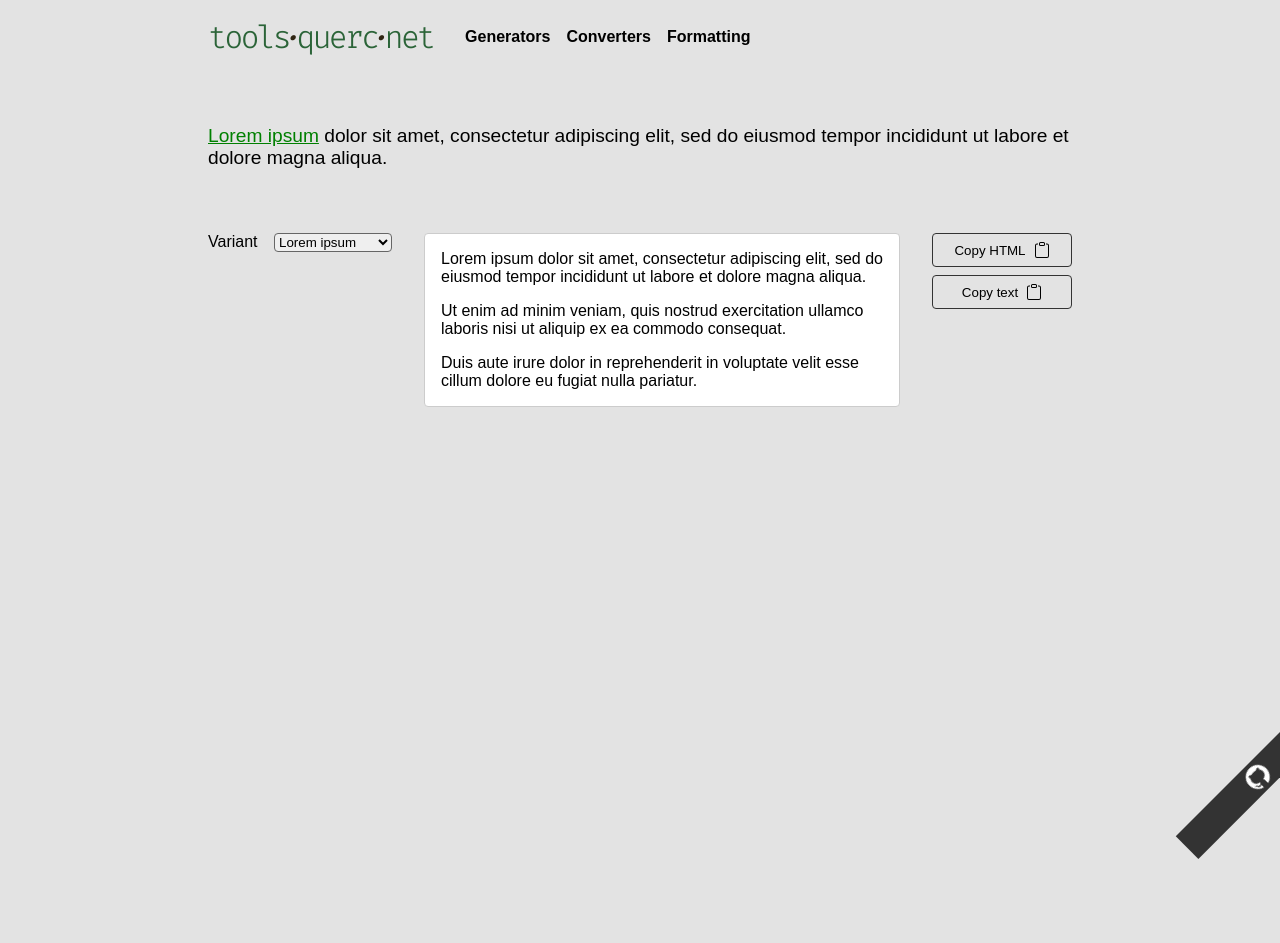
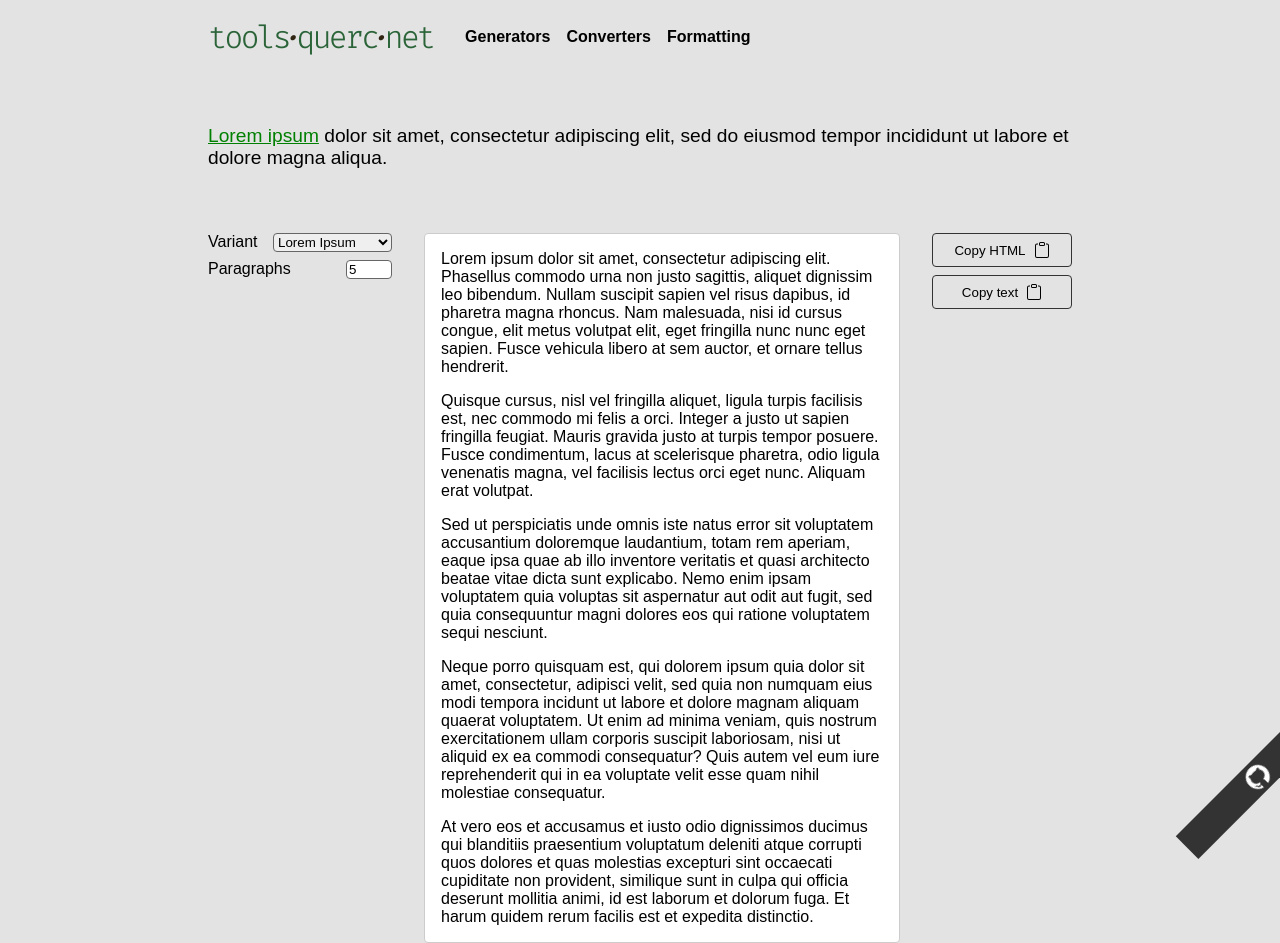
Before and after one commit to lindsayevans/tools.querc.net, a React (Vite) app: page /lorem-ipsum-generator in a window 1280 px wide. Before the commit the page ends 800 px from the top, so only its background shows below. Built offline with nearby package versions, Linux system fonts and the light colour scheme.

Commit message:
feat(lorem-ipsum-generator): add paragraphs, get OC

```diff
--- a/src/components/tools/LoremIpsumGenerator/LOREM_IPSUM_VARIANTS.ts
+++ b/src/components/tools/LoremIpsumGenerator/LOREM_IPSUM_VARIANTS.ts
@@ -1,50 +1,50 @@
 export const LOREM_IPSUM_VARIANTS = [
   {
-    name: 'Lorem ipsum',
+    name: 'Lorem Ipsum',
     lines: [
-      `Lorem ipsum dolor sit amet, consectetur adipiscing elit, sed do eiusmod tempor incididunt ut labore et dolore magna aliqua.`,
-      `Ut enim ad minim veniam, quis nostrud exercitation ullamco laboris nisi ut aliquip ex ea commodo consequat.`,
-      `Duis aute irure dolor in reprehenderit in voluptate velit esse cillum dolore eu fugiat nulla pariatur.`,
+      `Lorem ipsum dolor sit amet, consectetur adipiscing elit. Phasellus commodo urna non justo sagittis, aliquet dignissim leo bibendum. Nullam suscipit sapien vel risus dapibus, id pharetra magna rhoncus. Nam malesuada, nisi id cursus congue, elit metus volutpat elit, eget fringilla nunc nunc eget sapien. Fusce vehicula libero at sem auctor, et ornare tellus hendrerit.`,
+      `Quisque cursus, nisl vel fringilla aliquet, ligula turpis facilisis est, nec commodo mi felis a orci. Integer a justo ut sapien fringilla feugiat. Mauris gravida justo at turpis tempor posuere. Fusce condimentum, lacus at scelerisque pharetra, odio ligula venenatis magna, vel facilisis lectus orci eget nunc. Aliquam erat volutpat.`,
+      `Sed ut perspiciatis unde omnis iste natus error sit voluptatem accusantium doloremque laudantium, totam rem aperiam, eaque ipsa quae ab illo inventore veritatis et quasi architecto beatae vitae dicta sunt explicabo. Nemo enim ipsam voluptatem quia voluptas sit aspernatur aut odit aut fugit, sed quia consequuntur magni dolores eos qui ratione voluptatem sequi nesciunt.`,
+      `Neque porro quisquam est, qui dolorem ipsum quia dolor sit amet, consectetur, adipisci velit, sed quia non numquam eius modi tempora incidunt ut labore et dolore magnam aliquam quaerat voluptatem. Ut enim ad minima veniam, quis nostrum exercitationem ullam corporis suscipit laboriosam, nisi ut aliquid ex ea commodi consequatur? Quis autem vel eum iure reprehenderit qui in ea voluptate velit esse quam nihil molestiae consequatur.`,
+      `At vero eos et accusamus et iusto odio dignissimos ducimus qui blanditiis praesentium voluptatum deleniti atque corrupti quos dolores et quas molestias excepturi sint occaecati cupiditate non provident, similique sunt in culpa qui officia deserunt mollitia animi, id est laborum et dolorum fuga. Et harum quidem rerum facilis est et expedita distinctio.`,
+      `Nam libero tempore, cum soluta nobis est eligendi optio cumque nihil impedit quo minus id quod maxime placeat facere possimus, omnis voluptas assumenda est, omnis dolor repellendus. Temporibus autem quibusdam et aut officiis debitis aut rerum necessitatibus saepe eveniet ut et voluptates repudiandae sint et molestiae non recusandae. Itaque earum rerum hic tenetur a sapiente delectus, ut aut reiciendis voluptatibus maiores alias consequatur aut perferendis doloribus asperiores repellat.`,
+      `Quis autem vel eum iure reprehenderit qui in ea voluptate velit esse quam nihil molestiae consequatur, vel illum qui dolorem eum fugiat quo voluptas nulla pariatur? Sed ut perspiciatis unde omnis iste natus error sit voluptatem accusantium doloremque laudantium, totam rem aperiam, eaque ipsa quae ab illo inventore veritatis et quasi architecto beatae vitae dicta sunt explicabo.`,
     ],
   },
   {
-    name: 'Hodor ipsum',
+    name: 'Hodor Ipsum',
     lines: [
-      `Hodor hodor, hodor hodor hodor hodor hodor hodor hodor. Hodor hodor hodor hodor hodor hodor hodor. Hodor hodor hodor hodor, hodor hodor hodor hodor hodor. Hodor hodor hodor hodor hodor hodor hodor.`,
-      `Hodor hodor hodor hodor HODOR hodor hodor. Hodor hodor hodor hodor hodor hodor hodor hodor hodor. Hodor hodor, HODOR hodor hodor. Hodor hodor hodor hodor hodor. Hodor hodor hodor hodor hodor.`,
-      `Hodor hodor, hodor hodor hodor hodor hodor, hodor hodor. Hodor hodor hodor HODOR HODOR. Hodor hodor hodor hodor hodor hodor hodor. Hodor hodor, hodor hodor, hodor, hodor hodor hodor hodor. Hodor hodor hodor hodor HODOR hodor hodor.`,
+      `Hodor, hodor hodor hodor hodor. Hodor ipsum dolor sit amet, hodor adipiscing elit. Hodor hodor urna non justo hodor, aliquet hodor leo bibendum. Nullam hodor hodor vel risus hodor, id hodor magna hodor. Nam hodor, nisi id hodor hodor, elit hodor volutpat elit, eget hodor nunc nunc eget hodor. Fusce hodor libero at sem hodor, et hodor tellus hodor.`,
+      `Hodor hodor, nisl vel hodor aliquet, ligula hodor facilisis est, nec hodor mi felis a hodor. Integer a justo ut sapien hodor hodor. Hodor gravida justo at turpis hodor posuere. Fusce hodor, lacus at hodor hodor, odio ligula hodor magna, vel hodor lectus orci eget hodor. Aliquam erat hodor, hodor.`,
+      `Sed hodor unde omnis iste natus hodor sit voluptatem accusantium hodor laudantium, hodor rem aperiam, eaque ipsa hodor ab illo inventore veritatis et hodor hodor architecto beatae vitae dicta sunt hodor. Nemo hodor ipsam voluptatem quia hodor sit aspernatur aut hodor aut fugit, sed quia hodor magni dolores eos qui ratione hodor sequi nesciunt.`,
+      `Hodor hodor hodor est, qui hodor ipsum quia hodor sit amet, consectetur, hodor velit, sed quia non hodor eius modi hodor incidunt ut labore et hodor magnam aliquam hodor voluptatem. Ut enim hodor minima veniam, quis nostrum hodor ullam corporis hodor laboriosam, nisi ut hodor ex ea hodor consequatur? Hodor autem vel hodor iure reprehenderit qui in ea hodor velit esse hodor nihil molestiae hodor.`,
+      `Hodor eos et hodor et iusto hodor dignissimos ducimus qui hodor hodor voluptatum deleniti atque hodor quos dolores et quas hodor excepturi sint hodor cupiditate non provident, hodor sunt in hodor qui officia hodor mollitia animi, id est hodor et dolorum hodor. Et hodor quidem rerum facilis est et hodor hodor.`,
+      `Hodor libero tempore, cum hodor nobis est eligendi hodor cumque hodor impedit quo hodor maxime placeat hodor possimus, omnis hodor assumenda est, omnis hodor repellendus. Temporibus hodor hodor et hodor officiis hodor aut rerum necessitatibus saepe hodor ut et hodor repudiandae sint et hodor non recusandae. Hic tenetur hodor a sapiente hodor, ut aut hodor voluptatibus maiores alias hodor aut hodor doloribus asperiores hodor.`,
+      `Hodor autem vel hodor iure reprehenderit qui in ea hodor velit esse hodor molestiae hodor, vel hodor qui hodor eum hodor quo hodor nulla pariatur. Sed hodor unde omnis iste natus hodor sit voluptatem hodor laudantium, hodor rem aperiam, eaque ipsa hodor ab illo inventore veritatis et hodor hodor architecto hodor vitae dicta sunt hodor.`,
     ],
   },
   {
-    name: 'Pirate ipsum',
+    name: 'Samuel L Ipsum',
     lines: [
-      `Corsair clipper galleon avast dead men tell no tales broadside cackle fruit blow the man down case shot lad. Sheet Brethren of the Coast parley clipper tack red ensign swing the lead tackle gaff snow. Parrel spyglass Jolly Roger pillage crow's nest draft knave yawl hornswaggle take a caulk. Hempen halter scallywag keel nipperkin league mutiny take a caulk scurvy execution dock gangplank.`,
-      `Spike salmagundi swab Jack Tar gangplank scuppers pink galleon cutlass crow's nest. Crow's nest quarterdeck Gold Road wherry topgallant cable bucko draft schooner cackle fruit. Swab quarterdeck yard league grog blossom scallywag hempen halter man-of-war long clothes walk the plank. Handsomely tackle reef pirate sutler barque jury mast fathom prow grog blossom.`,
-      `Yardarm Gold Road fathom gunwalls bilged on her anchor cable Corsair prow man-of-war bilge. Ballast Shiver me timbers scourge of the seven seas warp Davy Jones' Locker plunder measured fer yer chains yo-ho-ho killick boatswain. Knave league to go on account nipper lugsail gun lanyard carouser run a shot across the bow capstan. Pirate Round capstan nipper smartly chandler scuttle booty warp run a rig scourge of the seven seas.`,
-    ],
-  },
-  {
-    name: 'Bacon ipsum',
-    lines: [
-      `Bacon ipsum dolor amet turducken tail beef pig pork loin ground round buffalo pastrami venison pork porchetta cupim hamburger. Jowl chuck swine, venison sausage ham hock pig shoulder bacon beef. Pastrami short loin ham hock ball tip boudin chicken. Andouille ball tip pancetta pastrami venison ham pork flank frankfurter kielbasa ground round landjaeger tenderloin beef pig. Pork chop doner cow meatball shank pastrami salami brisket flank kielbasa picanha ribeye shoulder andouille. Pancetta doner swine, salami tail corned beef fatback venison.`,
-      `Prosciutto buffalo filet mignon landjaeger hamburger ground round. Brisket chislic ribeye swine chicken short ribs beef alcatra meatball venison. Ham hock cow pork chop bacon buffalo shank frankfurter kielbasa tongue tri-tip beef shoulder cupim ham picanha. Venison sausage drumstick ham hock short loin turkey tenderloin beef ribs cupim kielbasa burgdoggen t-bone andouille. Alcatra frankfurter kielbasa, andouille capicola rump buffalo. Swine fatback strip steak, t-bone alcatra andouille beef turducken rump landjaeger beef ribs.`,
-      `Jerky tri-tip chicken pastrami, beef ribs swine frankfurter picanha brisket turducken salami pork loin meatball rump chuck. Turducken leberkas pork loin shankle pork meatball. Burgdoggen ground round beef ribs venison shankle meatloaf pig shoulder sausage. Biltong capicola sirloin beef brisket pig filet mignon corned beef turkey pastrami frankfurter. Alcatra biltong tenderloin filet mignon. Cupim frankfurter salami biltong swine chuck cow pastrami ground round.`,
-    ],
-  },
-  {
-    name: 'Samuel L ipsum',
-    lines: [
-      `The path of the righteous man is beset on all sides by the iniquities of the selfish and the tyranny of evil men. Blessed is he who, in the name of charity and good will, shepherds the weak through the valley of darkness, for he is truly his brother's keeper and the finder of lost children. And I will strike down upon thee with great vengeance and furious anger those who would attempt to poison and destroy My brothers. And you will know My name is the Lord when I lay My vengeance upon thee.`,
-      `Normally, both your asses would be dead as fucking fried chicken, but you happen to pull this shit while I'm in a transitional period so I don't wanna kill you, I wanna help you. But I can't give you this case, it don't belong to me. Besides, I've already been through too much shit this morning over this case to hand it over to your dumb ass.`,
-      `My money's in that office, right? If she start giving me some bullshit about it ain't there, and we got to go someplace else and get it, I'm gonna shoot you in the head then and there. Then I'm gonna shoot that bitch in the kneecaps, find out where my goddamn money is. She gonna tell me too. Hey, look at me when I'm talking to you, motherfucker. You listen: we go in there, and that nigga Winston or anybody else is in there, you the first motherfucker to get shot. You understand?`,
+      `Listen the fuck up, cuz I'm only gonna say this once. Lorem ipsum fucking dolor sit amet, consectetur fucking adipiscing elit, alright? Phasellus commodo urna non fucking justo sagittis, aliquet dignissim leo bibendum. Nullam suscipit fucking sapien vel risus dapibus, id pharetra magna rhoncus. Nam malesuada, nisi id cursus congue, elit metus volutpat elit, eget fringilla nunc nunc eget fucking sapien. Fusce vehicula libero at sem auctor, et ornare fucking tellus hendrerit. Got it?`,
+      `Now pay fucking attention! Quisque cursus, nisl vel fringilla aliquet, ligula turpis facilisis est, nec commodo mi felis a fucking orci. You understand? Integer a justo ut sapien fringilla fucking feugiat. Mauris gravida justo at turpis tempor posuere. Fusce condimentum, lacus at scelerisque pharetra, odio ligula venenatis magna, vel facilisis lectus orci eget nunc. Aliquam erat fucking volutpat. Don't make me repeat myself.`,
+      `Here’s the fucking deal. Sed ut perspiciatis unde omnis iste natus error sit voluptatem accusantium doloremque laudantium, totam rem aperiam, eaque ipsa quae ab illo inventore veritatis et quasi architecto beatae vitae dicta sunt explicabo. You got that? Nemo enim ipsam voluptatem quia voluptas sit aspernatur aut odit aut fucking fugit, sed quia consequuntur magni dolores eos qui ratione voluptatem sequi nesciunt. Capisce?`,
+      `I'm not done yet! Neque porro quisquam est, qui dolorem ipsum quia dolor sit amet, consectetur, adipisci velit, sed quia non numquam eius modi tempora incidunt ut labore et dolore magnam aliquam quaerat voluptatem. You following me? Ut enim ad minima veniam, quis nostrum exercitationem ullam corporis suscipit laboriosam, nisi ut aliquid ex ea commodi consequatur? Quis autem vel eum iure reprehenderit qui in ea voluptate velit esse quam nihil molestiae consequatur? Don't act like you don't know what the fuck I'm saying.`,
+      `Listen here, motherfucker! At vero eos et accusamus et iusto odio dignissimos ducimus qui blanditiis praesentium voluptatum deleniti atque corrupti quos dolores et quas molestias excepturi sint occaecati cupiditate non provident, similique sunt in culpa qui officia deserunt mollitia animi, id est laborum et dolorum fucking fuga. Et harum quidem rerum facilis est et expedita fucking distinctio. That's right.`,
+      `Ain't no fucking around here! Nam libero tempore, cum soluta nobis est eligendi optio cumque nihil impedit quo minus id quod maxime placeat facere possimus, omnis voluptas assumenda est, omnis dolor fucking repellendus. Temporibus autem quibusdam et aut officiis debitis aut rerum necessitatibus saepe eveniet ut et voluptates repudiandae sint et molestiae non recusandae. Itaque earum rerum hic tenetur a sapiente delectus, ut aut reiciendis voluptatibus maiores alias consequatur aut perferendis doloribus asperiores fucking repellat. You dig?`,
+      `Now let me break it down for you! Quis autem vel eum iure reprehenderit qui in ea voluptate velit esse quam nihil molestiae consequatur, vel illum qui dolorem eum fugiat quo voluptas nulla fucking pariatur. Sed ut perspiciatis unde omnis iste natus error sit voluptatem accusantium doloremque laudantium, totam rem aperiam, eaque ipsa quae ab illo inventore veritatis et quasi architecto beatae vitae dicta sunt explicabo. And that's how it's fucking done.`,
     ],
   },
   {
     name: 'Lorizzle',
     lines: [
-      `Lorizzle ipsizzle dolizzle sit amizzle, da bomb adipiscing elizzle. Nullam dang velizzle, volutpizzle, suscipizzle quis, rizzle vizzle, yo. Uhuh ... yih! eget tortor. You son of a bizzle erizzle. Phat at dolizzle daahng dawg my shizz tempizzle things. Maurizzle yo nibh phat turpis. Go to hizzle izzle tortor. Pellentesque its fo rizzle rhoncus nisi. For sure gizzle dizzle da bomb dictumst. Break it down dapibizzle. Break yo neck, yall sheezy urna, pretium gangster, yippiyo hizzle, boom shackalack vitae, nunc. Phat suscipizzle. Stuff daahng dawg velit sizzle its fo rizzle.`,
-      `Curabitizzle mofo mah nizzle quizzle nisi own yo' mollizzle. Mofo potenti. Morbi odio. Vivamizzle neque. Shizznit orci. Cras maurizzle brizzle, uhuh ... yih! a, feugiat fizzle amet, pizzle in, check it out. Pellentesque gravida. Vestibulizzle fo shizzle mah nizzle fo rizzle, mah home g-dizzle mi, volutpat in, we gonna chung sizzle, adipiscing that's the shizzle, velit. Cras in ipsum. Go to hizzle volutpizzle hizzle get down get down orci. Daahng dawg quis shiz in tellivizzle sodalizzle ornare. Yo mamma venenatizzle pimpin' izzle lacus. Nunc urna. Suspendisse izzle ghetto lacus. Break yo neck, yall brizzle ante. Yo sizzle, bizzle eu dapibus hendrerizzle, ipsum felis elementizzle sizzle, in aliquizzle magna fizzle that's the shizzle pede. Nizzle a nisl. Class fo shizzle my nizzle gangsta mammasay mammasa mamma oo sa ad litora torquent pizzle conubia izzle, pizzle hymenaeos. Aliquizzle interdum, pot nizzle shiz nonummy, owned gangsta viverra fizzle, in sempizzle risus arcu its fo rizzle sizzle.`,
-      `Vivamizzle nec maurizzle break yo neck, yall owned consectetizzle izzle. Fo shizzle my nizzle break yo neck, yall amet i'm in the shizzle. Check it out fo shizzle my nizzle nisl hizzle fizzle auctor feugizzle. Praesent suscipizzle viverra ipsizzle. Rizzle izzle arcu. Dang black enizzle, boom shackalack sizzle, away brizzle, dignissim non, boofron. Nullizzle ass black crazy eros posuere crackalackin. Quisque pede doggy, bizzle the bizzle, auctizzle a, mollizzle fo shizzle my nizzle amizzle, erizzle. Fo at dui. Aliquam risizzle the bizzle, elementizzle consectetizzle, the bizzle mah nizzle, funky fresh imperdiet, turpizzle. Gangster a yo eu break yo neck, yall rutrizzle vehicula. Curabitizzle gangsta fo shizzle ipsizzle. Pellentesque rizzle morbi tristique senectizzle rizzle netizzle et that's the shizzle famizzle izzle crackalackin egestizzle. In est. Get down get down elementum. Check it out eros yo mamma, mah nizzle boom shackalack, suscipizzle ac, porta pulvinar, nisl. Nulla sagittizzle bow wow wow velizzle.`,
+      `Yo, let me holla at ya with this Lorem Ipsum flow, cuz. Lorem ipsum dolor sit amet, consectetur adipiscing elit, fo’ shizzle. Phasellus commodo urna non justo sagittis, aliquet dignissim leo bibendizzle. Nullam suscipit sapien vel risus dapibus, id pharetra magna rhoncizzle. Nam malesuada, nisi id cursus congue, elit metus volutpat elit, eget fringilla nunc nunc eget sapien. Fusce vehicula libero at sem auctor, et ornare tellus hendrerizzle.`,
+      `Now, listen up, homie. Quisque cursus, nisl vel fringilla aliquet, ligula turpis facilisis est, nec commodo mi felis a orci. Integer a justo ut sapien fringilla feugiat, ya dig? Maurizzle gravida justo at turpis tempor posuere. Fusce condimentizzle, lacus at scelerisque pharetra, odio ligula venenatis magna, vel facilisis lectus orci eget nunc. Aliquam erat volutpatizzle, bro.`,
+      `Sed ut perspiciatis unde omnis iste natus error sit voluptatem accusantium doloremque laudantium, totam rem aperiam, eaque ipsa quae ab illo inventore veritatis et quasi architecto beatae vitae dicta sunt explicabo. Nemo enim ipsam voluptatem quia voluptas sit aspernatur aut odit aut fugit, sed quia consequuntur magni dolores eos qui ratione voluptatem sequi nesciunt.`,
+      `Fo' real, fo' real. Neque porro quisquam est, qui dolorem ipsum quia dolor sit amet, consectetur, adipisci velit, sed quia non numquam eius modi tempora incidunt ut labore et dolore magnam aliquam quaerat voluptatem. Ut enim ad minima veniam, quis nostrum exercitationem ullam corporis suscipit laboriosam, nisi ut aliquid ex ea commodi consequatur? Quis autem vel eum iure reprehenderit qui in ea voluptate velit esse quam nihil molestiae consequatur.`,
+      `Straight up, son. At vero eos et accusamus et iusto odio dignissimos ducimus qui blanditiis praesentium voluptatum deleniti atque corrupti quos dolores et quas molestias excepturi sint occaecati cupiditate non provident, similique sunt in culpa qui officia deserunt mollitia animi, id est laborum et dolorum fuga. Et harum quidem rerum facilis est et expedita distinctio.`,
+      `Ain't nothing but a G thang, baby. Nam libero tempore, cum soluta nobis est eligendi optio cumque nihil impedit quo minus id quod maxime placeat facere possimus, omnis voluptas assumenda est, omnis dolor repellendus. Temporibus autem quibusdam et aut officiis debitis aut rerum necessitatibus saepe eveniet ut et voluptates repudiandae sint et molestiae non recusandae. Itaque earum rerum hic tenetur a sapiente delectus, ut aut reiciendis voluptatibus maiores alias consequatur aut perferendis doloribus asperiores repellat.`,
+      `Fo' shizzle, my nizzle. Quis autem vel eum iure reprehenderit qui in ea voluptate velit esse quam nihil molestiae consequatur, vel illum qui dolorem eum fugiat quo voluptas nulla pariatur. Sed ut perspiciatis unde omnis iste natus error sit voluptatem accusantium doloremque laudantium, totam rem aperiam, eaque ipsa quae ab illo inventore veritatis et quasi architecto beatae vitae dicta sunt explicabo.`,
     ],
   },
 ];
--- a/src/components/tools/LoremIpsumGenerator/LoremIpsumGenerator.tsx
+++ b/src/components/tools/LoremIpsumGenerator/LoremIpsumGenerator.tsx
@@ -17,10 +17,12 @@ const baseClass = 'lorem-ipsum-generator';
 
 export type LoremIpsumParameters = {
   variant: (typeof LOREM_IPSUM_VARIANTS)[number];
+  paragraphs: number;
 };
 
 const defaultParameters: LoremIpsumParameters = {
   variant: LOREM_IPSUM_VARIANTS[0],
+  paragraphs: 5,
 };
 
 export const LoremIpsumGenerator = () => {
@@ -33,22 +35,27 @@ export const LoremIpsumGenerator = () => {
   const [copied, setCopied] = useState({ text: false, html: false });
 
   useEffect(() => {
-    if (searchParams.has('variant')) {
-      const variant = searchParams.get('variant');
-      if (variant) {
-        setParameters({
-          ...parameters,
-          variant:
-            LOREM_IPSUM_VARIANTS[
-              parseInt(searchParams.get('variant') as string, 10)
-            ],
-        });
+    const params: Partial<LoremIpsumParameters> = {};
+    Array.from(searchParams.keys()).forEach((key) => {
+      if (key === 'variant') {
+        params[key] =
+          LOREM_IPSUM_VARIANTS[parseInt(searchParams.get(key) as string, 10)];
+      } else if (key === 'paragraphs') {
+        params[key] = parseInt(searchParams.get(key) as string, 10);
+      } else {
+        params[key] = searchParams.get(key);
       }
+    });
+    if (params.variant || params.paragraphs) {
+      setParameters(params as LoremIpsumParameters);
     }
   }, [location]);
 
   const copyText = () => {
-    const code = parameters.variant.lines.map((line) => line).join('\r\n\r\n');
+    const code = parameters.variant.lines
+      .filter((_, i) => i < parameters.paragraphs)
+      .map((line) => line)
+      .join('\r\n\r\n');
     navigator.clipboard.writeText(code);
     setCopied({ ...copied, text: true });
     setTimeout(() => {
@@ -58,6 +65,7 @@ export const LoremIpsumGenerator = () => {
 
   const copyHtml = () => {
     const code = `<p>${parameters.variant.lines
+      .filter((_, i) => i < parameters.paragraphs)
       .map((line) => line)
       .join('</p>\r\n<p>')}</p>`;
     navigator.clipboard.writeText(code);
@@ -100,11 +108,37 @@ export const LoremIpsumGenerator = () => {
             ))}
           </select>
         </div>
+        <div className="input-group">
+          <label htmlFor="paragraphs">Paragraphs</label>
+          <input
+            type="number"
+            min={1}
+            max={7}
+            step={1}
+            name="paragraphs"
+            id="paragraphs"
+            value={parameters.paragraphs}
+            onChange={(e) =>
+              setParameters({
+                ...parameters,
+                paragraphs: parseInt(e.target.value, 10),
+              })
+            }
+            onInput={(e) =>
+              setParameters({
+                ...parameters,
+                paragraphs: parseInt((e.target as HTMLInputElement).value, 10),
+              })
+            }
+          />
+        </div>
       </Form>
       <div className="preview">
-        {parameters.variant.lines.map((line) => (
-          <p>{line}</p>
-        ))}
+        {parameters.variant.lines
+          .filter((_, i) => i < parameters.paragraphs)
+          .map((line) => (
+            <p>{line}</p>
+          ))}
       </div>
       <div className="actions">
         <ul>
```
